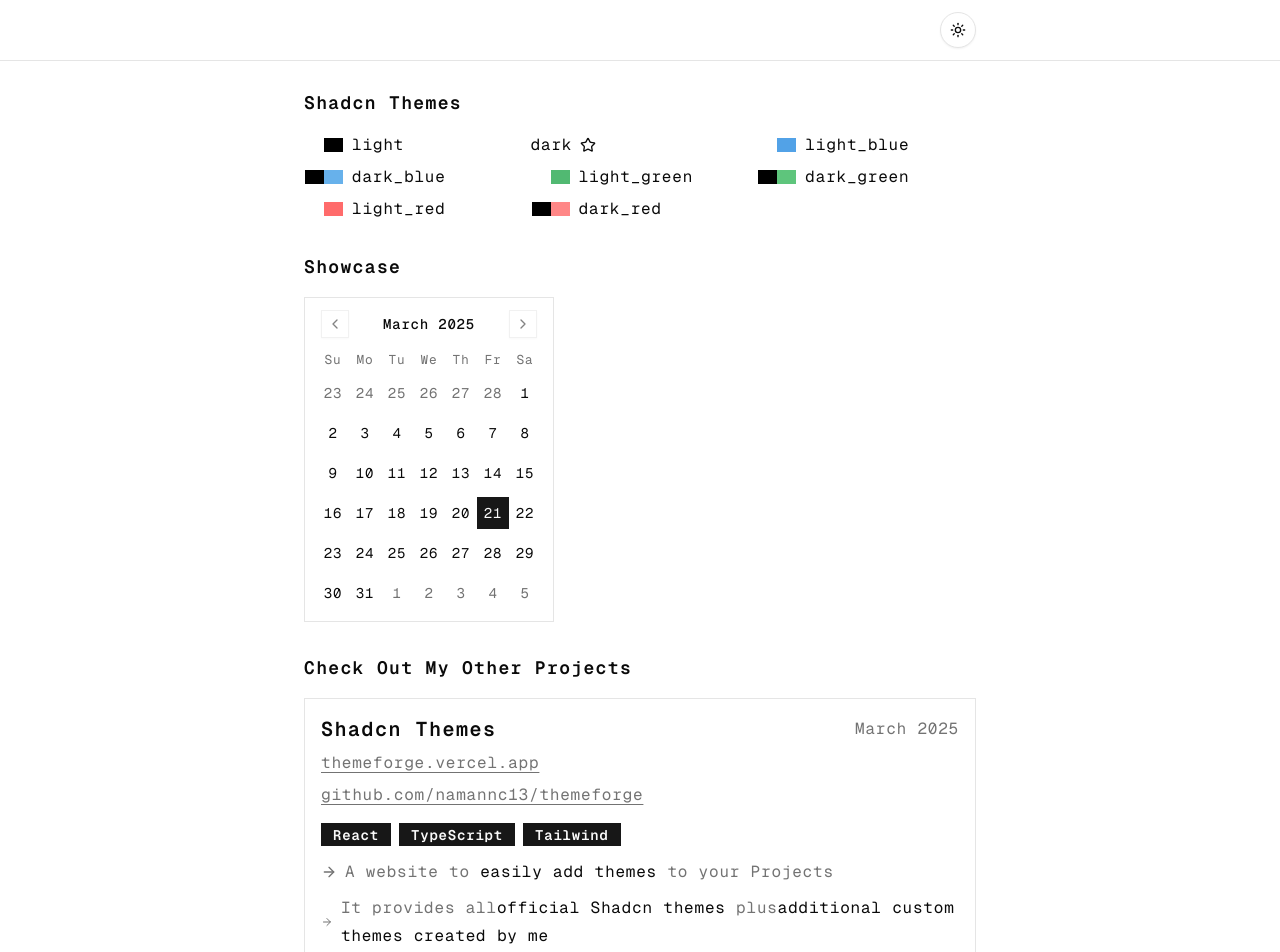
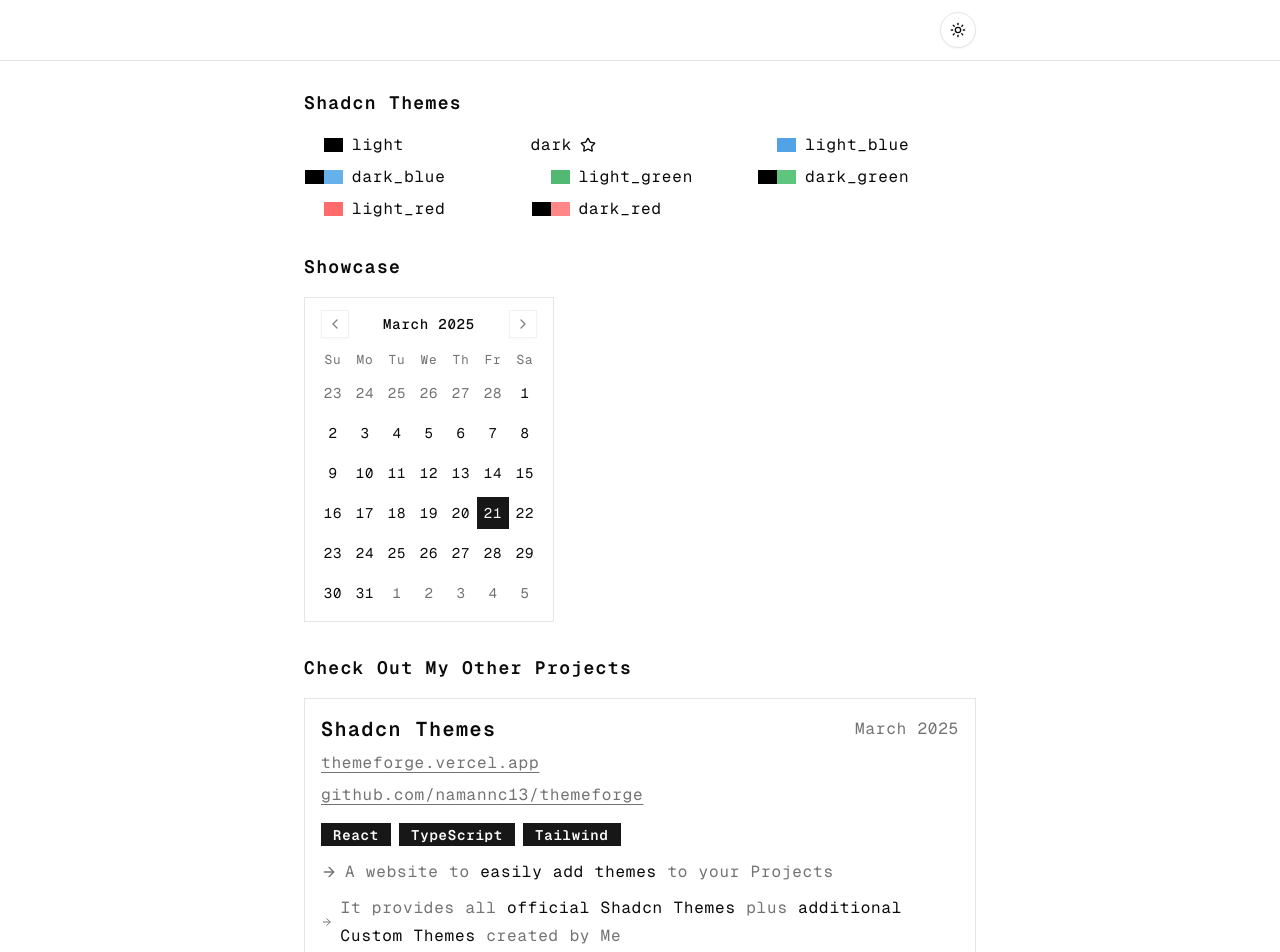
Before and after one commit to namannc13/themeforge, a React (Vite) app: page / in a window 1280 px wide. Shown: the top 952 px of the page. Built offline with nearby package versions, Linux system fonts and the light colour scheme.

Commit message:
Minor Adjustment

```diff
--- a/src/data/project.ts
+++ b/src/data/project.ts
@@ -14,9 +14,10 @@
       ],
       [
         { text: "It provides all" },
-        { text: "official Shadcn themes", highlight: true },
+        { text: " official Shadcn Themes", highlight: true },
         { text: " plus" },
-        { text: "additional custom themes created by me", highlight: true },
+        { text: " additional Custom Themes", highlight: true },
+        { text: " created by Me" },
       ],
     ],
     technologies: [
```
